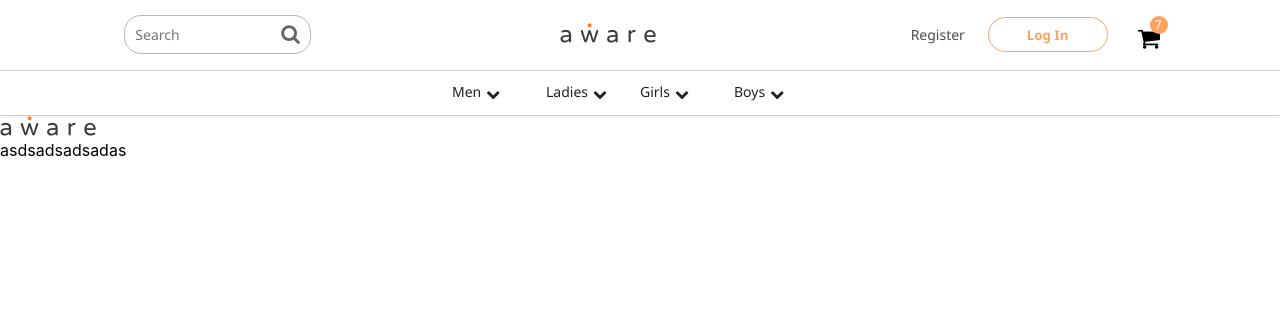
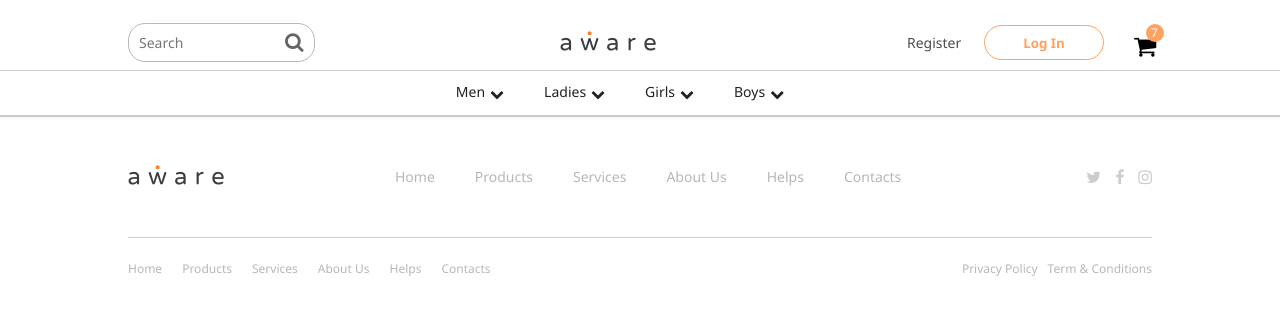
Before and after one commit to tangsihao1998/Aware, a React (Create React App) app: page / in a window 1280 px wide. Shown: the top 312 px of the page. Built offline with nearby package versions, Linux system fonts and the light colour scheme.

Commit message:
Add new Footer for Website

```diff
--- a/src/component/footer/footer.js
+++ b/src/component/footer/footer.js
@@ -9,13 +9,38 @@ class footer extends Component {
                 <div className="footer1">
                     <div><img className="Logo" src="images/Logo/logo.png" srcSet="images/Logo/logo@2x.png 2x,images/Logo/logo@3x.png 3x"
                                     alt="Company's Logo"></img></div>
-                    <div></div>
-                    <div></div>
+                    <div className="footer-menu">
+                        {/* Component anchor */}
+                        <div>Home</div>
+                        <div>Products</div>
+                        <div>Services</div>
+                        <div>About Us</div>
+                        <div>Helps</div>
+                        <div>Contacts</div>
+                    </div>
+                    <div>
+                        <a className="social-icon" href="https://twitter.com/?lang=vi"><i class="fa fa-twitter" aria-hidden="true"></i></a>
+                        <a className="social-icon" href="https://www.facebook.com/"><i class="fa fa-facebook" aria-hidden="true"></i></a>
+                        <a className="social-icon" href="https://www.instagram.com/"><i class="fa fa-instagram" aria-hidden="true"></i></a>
+                    </div>
                 </div>
                 {/* Privacy & Options */}
                 <div className="footer2">
-                    <div>asdsadsadsadas</div>
-                    <div></div>
+                    {/* Component footermenu */}
+                    <div className="footer-menu">
+                        {/* Component anchor */}
+                        <div>Home</div>
+                        <div>Products</div>
+                        <div>Services</div>
+                        <div>About Us</div>
+                        <div>Helps</div>
+                        <div>Contacts</div>
+                    </div>
+                    <div className="policy">
+                        {/* Component anchor */}
+                        <div>Privacy Policy</div>
+                        <div>Term & Conditions</div>
+                    </div>
                 </div>
             </div>
         )
--- a/src/component/footer/footer.scss
+++ b/src/component/footer/footer.scss
@@ -1,8 +1,73 @@
+@mixin wordfont {
+    font-family: 'Segoe UI', Tahoma, Geneva, Verdana, sans-serif;
+    font-weight: normal;
+    font-style: normal;
+    font-stretch: normal;
+    line-height: 1.57;
+    letter-spacing: normal;
+    text-align: center;
+    color: #b7b7b7;
+    cursor: pointer;
+}
+
+@mixin wordflex{
+    display:flex;
+    justify-content: space-around;
+    align-items: center;
+    div{
+        @include wordfont;
+    }
+}
+
 .footer-container{
+    width:100%;
+    height:185px;
+    display: flex;
+    flex-direction: column;
+    justify-content: flex-start;
+    align-items: center;
+    border-top:1px solid #cccccc;
     .footer1{
-
+        width: 80%;
+        height: 120px;
+        display:flex;
+        justify-content: space-between;
+        align-items: center;
+        border-bottom:1px solid #cccccc;
+        .social-icon{
+            width:24px;
+            height:24px;
+            padding-left:14px;
+            color:#cccccc;
+        }
+        .footer-menu{
+            @include wordflex;
+            font-size: 14px;
+            div{
+                padding: 0px 20px;
+            }
+        }
     }
     .footer2{
+        width: 80%;
+        height: 63px;
+        display: flex;
+        justify-content: space-between;
+        align-items: center;
+        .footer-menu{
+            @include wordflex;
+            font-size: 12px;
+            div{
+                padding-right: 20px;
+            }
+        }
 
+        .policy{
+            @include wordflex;
+            font-size:12px;
+            div{
+                padding-left: 10px;
+            }
+        }
     }
 }
--- a/src/component/layouts/navbar/navbar.scss
+++ b/src/component/layouts/navbar/navbar.scss
@@ -16,11 +16,15 @@
             width: 100%;
             height: 70px;
             border-bottom:1px solid #cccccc;
+            display: flex;
+            align-items: center;
+            justify-content: center;
             .flex-container{
+                width:80%;
                 display: flex;
                 flex-direction: row;
                 flex-wrap: wrap;
-                justify-content: space-around;
+                justify-content: space-between;
                 align-items: center;
                 padding-top: 15px;
                 .searchform{
@@ -126,8 +130,6 @@
             align-items: center;
             position: relative;
             .item{
-                width: 70px;
-                height: 30px;
                 font-family: 'Segoe UI', Tahoma, Geneva, Verdana, sans-serif;
                 font-size: 14px;
                 font-weight: 500;
@@ -139,7 +141,7 @@
                 display:flex;
                 justify-content: baseline;
                 align-items: center;
-                padding-right: 24px;
+                padding-right: 40px;
                 cursor: pointer;
                 #IconChev{
                     margin-top: 3px;
```
